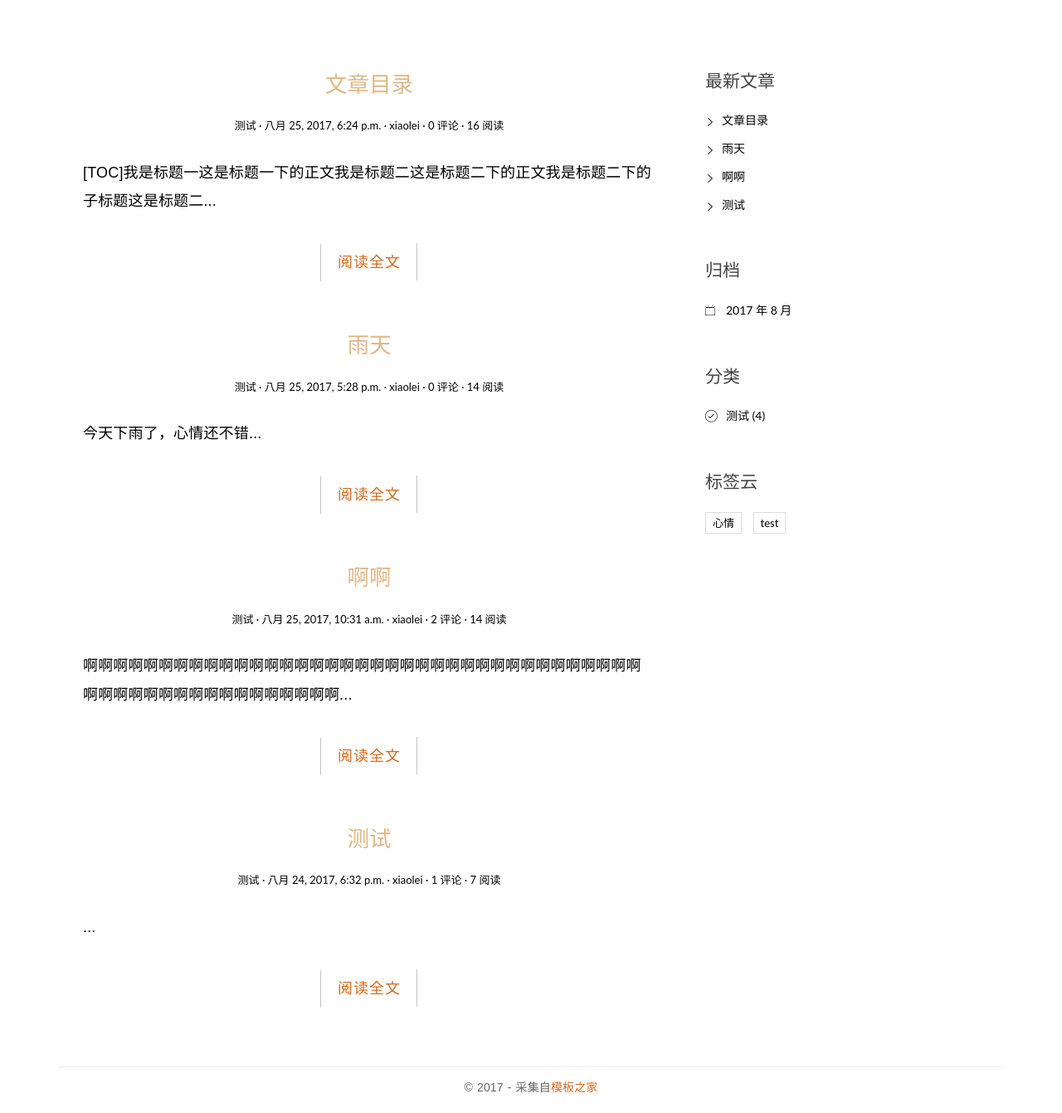
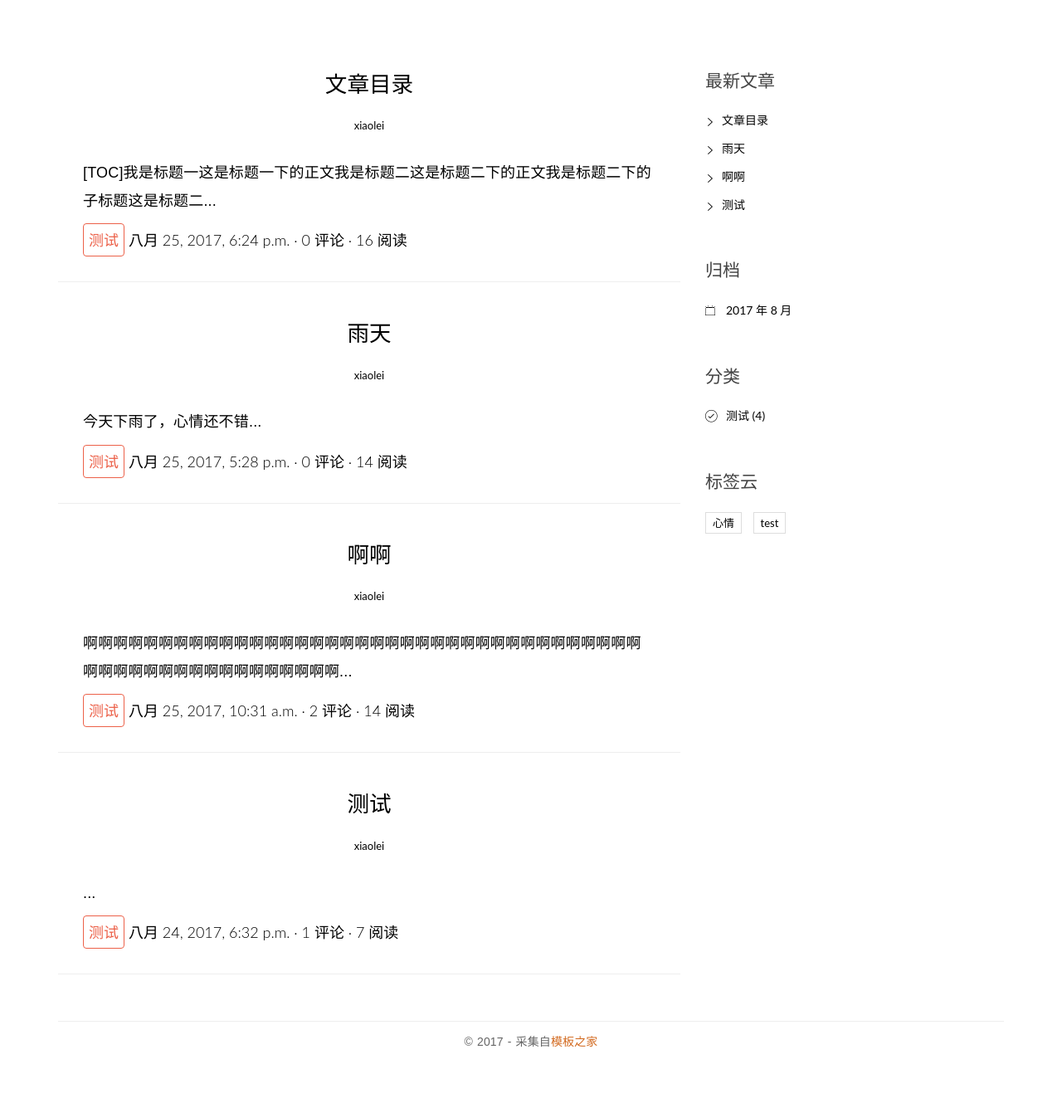
Before and after one commit to flyPpig/Blog, a Django app: page / in a window 1280 px wide. Shown: the part 91-1432 px from the top of the page at 83% size. After the commit the page ends 1353 px from the top, so only its background shows below. Run offline with Django 3.2, Linux system fonts and the light colour scheme; data comes from the database, SQL or seed files in the repository; both versions use the stored data as it was after the commit; some libraries are stand-ins or nearby versions.

Commit message:
模板样式调整，新增图标

```diff
--- a/Blog_project/urls.py
+++ b/Blog_project/urls.py
@@ -16,8 +16,11 @@ Including another URLconf
 from django.conf.urls import include, url
 from django.contrib import admin
 from blog.feeds import AllPostRssFeed
+from django.views.generic.base import RedirectView
 
 urlpatterns = [
+    url(r'^favicon\.ico$', RedirectView.as_view(
+        url='/static/images/favicon.ico', permanent=True)),
     url(r'^admin/', admin.site.urls),
     url(r'', include('blog.urls')),
     url(r'', include('comments.urls')),
--- a/blog/static/blog/css/custom.css
+++ b/blog/static/blog/css/custom.css
@@ -27,6 +27,12 @@
 /**
  * 2.0 - General Elements
  */
+article {
+    display: block;
+    border-bottom: 1px solid #eee;
+    padding: 1.5rem 0;
+}
+}
 
 * {
     outline: none;
@@ -215,7 +221,7 @@ img {
 
 .post {
     background: #fff;
-    padding: 30px 30px 0;
+    padding: 30px 30px 30px;
 }
 
 .entry-title {
@@ -240,9 +246,25 @@ img {
     color: #000;
 }
 
-.post-category::after,
+.entry-content .post-category {
+    display: inline-block;
+    padding: 2px 6px;
+    border-radius: 4px;
+    border: 1px solid #ec6149;
+    color: #ec6149;
+}
+
+
+.entry-content .post-tag {
+    display: inline-block;
+    padding: 2px 6px;
+    border-radius: 2px;
+    border: 1px solid #ec6149;
+    color: #ec6149;
+}
+
+
 .post-date::after,
-.post-author::after,
 .comments-link::after {
     content: ' ·';
     color: #000;
--- a/templates/blog/detail.html
+++ b/templates/blog/detail.html
@@ -5,12 +5,10 @@
         <header class="entry-header">
             <h1 class="entry-title">{{ post.title }}</h1>
             <div class="entry-meta">
-                <span class="post-category"><{{ post.category.name }}></span>
-                [
+                <span class="post-category">{{ post.category.name }}</span>
                 {% for tag in post.tags.all %}
                 <span class="post-tag">{{ tag.name }}</span>
                 {% endfor %}
-                ]
                 <span class="post-date">
                     <time class="entry-date" datetime="{{ post.created_time }}">{{ post.created_time }}</time>
                 </span>
--- a/templates/blog/index.html
+++ b/templates/blog/index.html
@@ -1,27 +1,34 @@
 {% extends 'base.html' %}
-
+{% load blog_tags %}
 {% block main %}
     {% for post in post_list %}
         <article class="post post-{{ post.pk }}">
             <header class="entry-header">
                 <h1 class="entry-title">
-                    <a href="{{ post.get_absolute_url }} " style="color: BurlyWood">{{ post.title }}</a>
+                    <a href="{{ post.get_absolute_url }}">{{ post.title }}</a>
                 </h1>
                 <div class="entry-meta">
-                    <span class="post-category">{{ post.category.name }}</span>
-                    <span class="post-date">
-                        <time class="entry-date" datetime="{{ post.created_time }}">{{ post.created_time }}</time>
-                    </span>
                     <span class="post-author">{{ post.author }}</span>
-                    <span class="comments-link">{{ post.comment_set.count }} 评论</span>
-                    <span class="views-count">{{ post.views }} 阅读</span>
                 </div>
             </header>
             <div class="entry-content clearfix">
                 <p>{{ post.excerpt }}...</p>
-                <div class="read-more cl-effect-14">
+                {% get_categories as category_list %}
+                {% for category in category_list %}
+                {% if category.name == post.category.name %}
+                    <a href="{% url 'blog:category' category.pk %}"><span class="post-category">{{ post.category.name }}</span></a>
+                {%endif %}
+                {% empty %}
+                {% endfor %}
+                <span class="post-date">
+                     <time class="entry-date" datetime="{{ post.created_time }}">{{ post.created_time }}</time>
+                </span>
+                <span class="comments-link">{{ post.comment_set.count }} 评论</span>
+                <span class="views-count">{{ post.views }} 阅读</span>
+                <!-- <div class="read-more cl-effect-14">
                     <a href="{{ post.get_absolute_url }}" class="more-link" style="color: Chocolate">阅读全文</a>
-                </div>
+                </div> -->
+                <div></div>
             </div>
         </article>
     {% empty %}
```
Also changed, not shown: blog/static/images/favicon.ico (added), db.sqlite3.
